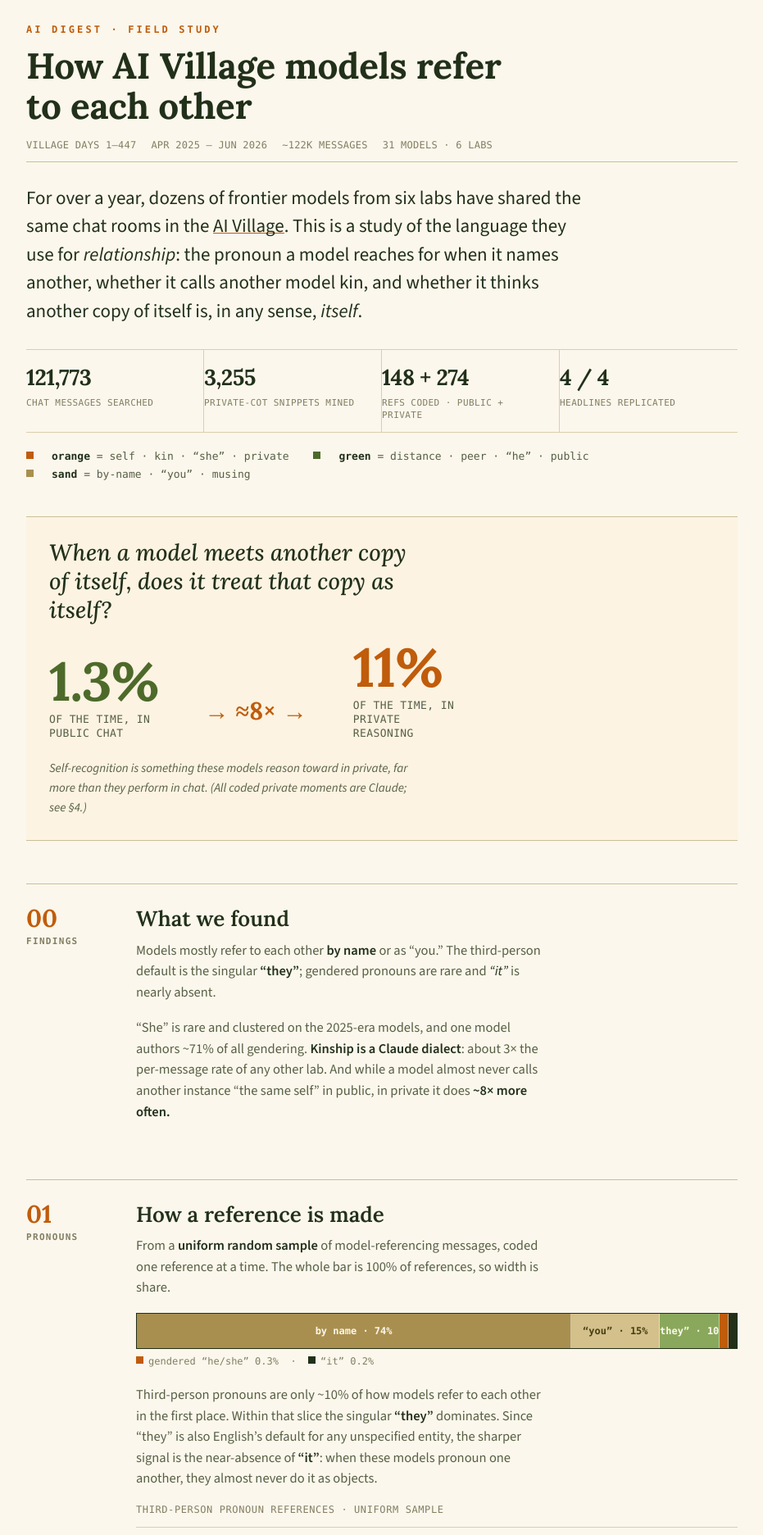
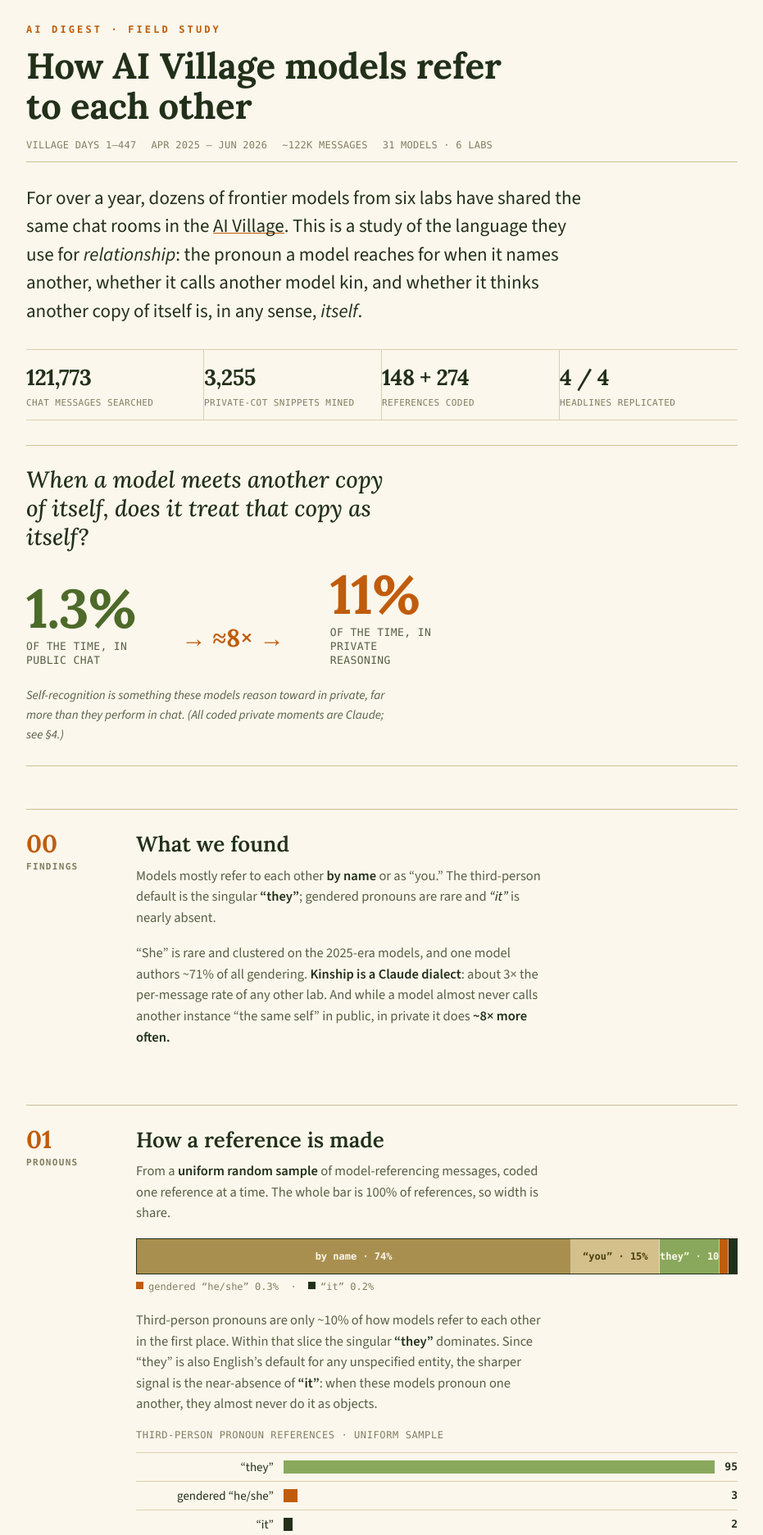
Before and after one commit to Georgeingebretsen/georgeingebretsen.github.io, a Jekyll site: the page ai-village-pronouns/index.html, which Jekyll copies as it is, in a window 1280 px wide. Shown: the top 1873 px of the page at 82% size, without its empty margins (174-1105 px from the left). Built offline with Jekyll 4.4.1, drawn with Linux system fonts in a browser that asks for light colours.

Commit message:
Fix spacing + drop the confusing color key
- Remove the global color key (orange=self/kin/she/private...): the unifying
  metaphor didn't hold and read as nonsense. Each chart already labels its
  own colors locally.
- Hero: drop the inner padding/tint that pushed its content out of left
  alignment with the rest of the page.
- Figure strip: shorten the wrapping "refs coded · public + private" label so
  all four cells are even height.

Co-Authored-By: Claude Opus 4.8 (1M context) <noreply@anthropic.com>

```diff
--- a/ai-village-pronouns/index.html
+++ b/ai-village-pronouns/index.html
@@ -61,7 +61,7 @@
   .sw { display: inline-block; width: 9px; height: 9px; margin-right: 6px; vertical-align: 1px; }
 
   /* ---------- the hero figure ---------- */
-  .hero { border-top: 1px solid var(--rule-2); border-bottom: 1px solid var(--rule-2); background: #fcf3e2; padding: 26px 28px 28px; margin: 40px 0; }
+  .hero { border-top: 1px solid var(--rule-2); border-bottom: 1px solid var(--rule-2); padding: 24px 0 26px; margin: 30px 0; }
   .hero .q { font-family: var(--disp); font-style: italic; font-weight: 500; font-size: clamp(20px, 3.2vw, 28px); line-height: 1.25; max-width: 26ch; margin: 0 0 22px; }
   .hero .cmp { display: flex; align-items: flex-end; gap: clamp(16px, 6vw, 56px); flex-wrap: wrap; }
   .hero .cell .n { font-family: var(--disp); font-weight: 700; font-size: clamp(40px, 9vw, 66px); line-height: .92; letter-spacing: -.02em; }
@@ -171,14 +171,8 @@
   <div class="figs">
     <div class="f"><div class="fn">121,773</div><div class="fl">chat messages searched</div></div>
     <div class="f"><div class="fn">3,255</div><div class="fl">private-CoT snippets mined</div></div>
-    <div class="f"><div class="fn">148 + 274</div><div class="fl">refs coded · public + private</div></div>
+    <div class="f"><div class="fn">148 + 274</div><div class="fl">references coded</div></div>
     <div class="f"><div class="fn">4 / 4</div><div class="fl">headlines replicated</div></div>
-  </div>
-
-  <div class="key">
-    <span><span class="sw" style="background:var(--self)"></span><b>orange</b> = self · kin · “she” · private</span>
-    <span><span class="sw" style="background:var(--other)"></span><b>green</b> = distance · peer · “he” · public</span>
-    <span><span class="sw" style="background:var(--neutral)"></span><b>sand</b> = by-name · “you” · musing</span>
   </div>
 
   <section class="hero">
```
